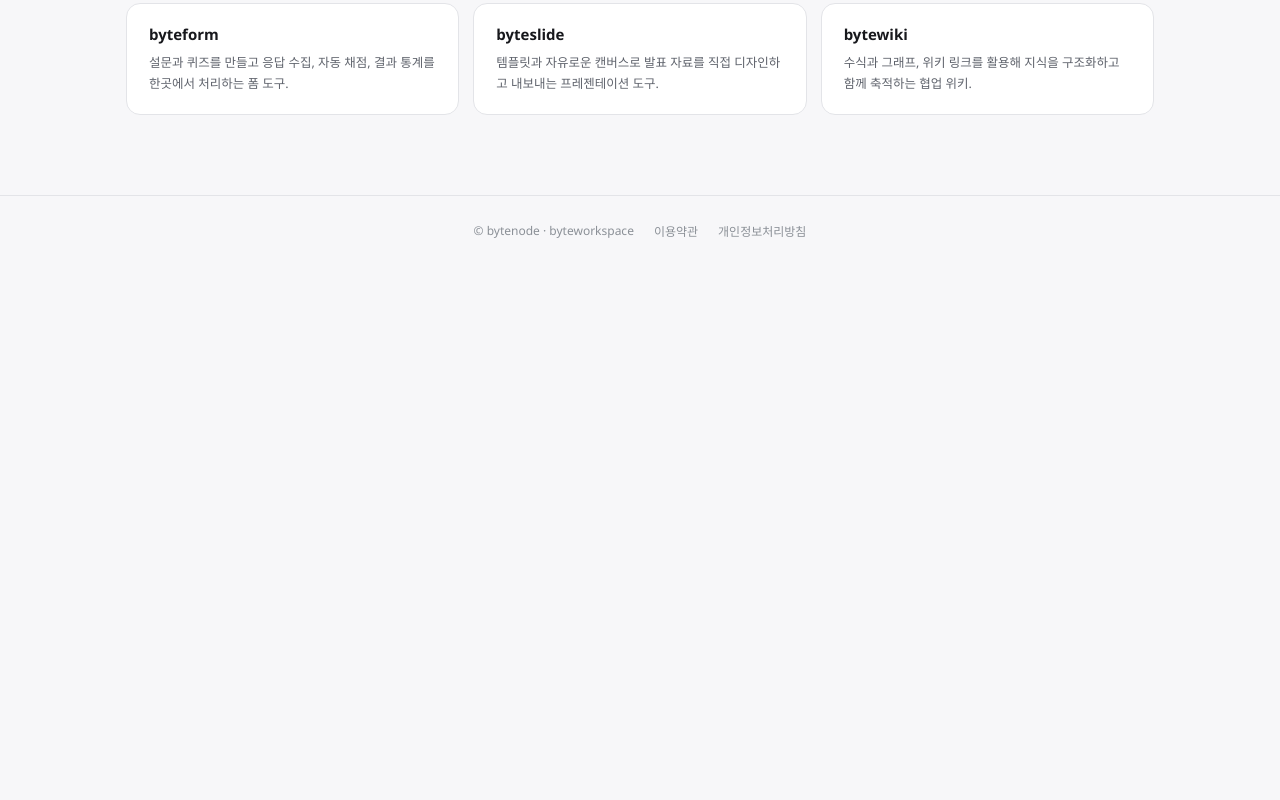
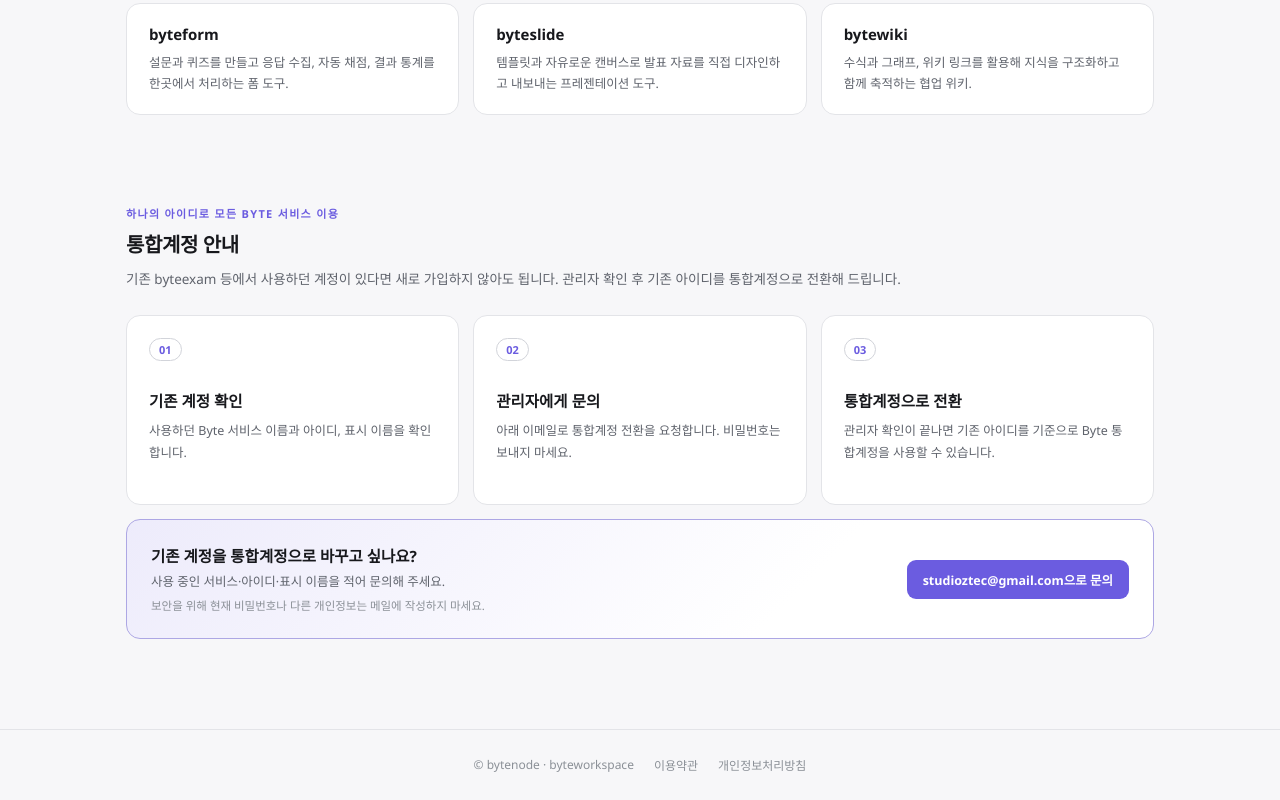
Before and after one commit to luxzbi/byteworkspace, a website: page public/index.html in a window 1280 px wide. Shown: the part 1414-2214 px from the top of the page. Before the commit the page ends 1680 px from the top, so only its background shows below. Drawn offline with Linux system fonts and the light colour scheme.

Commit message:
Add integrated account guide (#2)
Co-authored-by: scivillclub <serverscivill@outlook.com>

```diff
--- a/public/index.html
+++ b/public/index.html
@@ -23,6 +23,7 @@
     <img src="/wordmark.png" alt="Byte Workspace" class="brandwordmark">
   </div>
   <nav class="topnav">
+    <a href="#integrated-account">통합계정</a>
     <a href="https://bytenode-account.vercel.app/developer" target="_blank" rel="noopener">개발자</a>
     <a href="https://bytenode-account.vercel.app/terms" target="_blank" rel="noopener">약관</a>
   </nav>
@@ -107,6 +108,39 @@
       <article class="product"><b>bytewiki</b><span>수식과 그래프, 위키 링크를 활용해 지식을 구조화하고 함께 축적하는 협업 위키.</span></article>
     </div>
   </section>
+
+  <section class="account-guide" id="integrated-account" aria-labelledby="integratedAccountTitle">
+    <div class="section-kicker">하나의 아이디로 모든 Byte 서비스 이용</div>
+    <h2 id="integratedAccountTitle">통합계정 안내</h2>
+    <p class="section-lead">기존 byteexam 등에서 사용하던 계정이 있다면 새로 가입하지 않아도 됩니다. 관리자 확인 후 기존 아이디를 통합계정으로 전환해 드립니다.</p>
+
+    <div class="account-steps">
+      <article class="account-step">
+        <span class="step-num">01</span>
+        <b>기존 계정 확인</b>
+        <p>사용하던 Byte 서비스 이름과 아이디, 표시 이름을 확인합니다.</p>
+      </article>
+      <article class="account-step">
+        <span class="step-num">02</span>
+        <b>관리자에게 문의</b>
+        <p>아래 이메일로 통합계정 전환을 요청합니다. 비밀번호는 보내지 마세요.</p>
+      </article>
+      <article class="account-step">
+        <span class="step-num">03</span>
+        <b>통합계정으로 전환</b>
+        <p>관리자 확인이 끝나면 기존 아이디를 기준으로 Byte 통합계정을 사용할 수 있습니다.</p>
+      </article>
+    </div>
+
+    <div class="account-contact">
+      <div>
+        <b>기존 계정을 통합계정으로 바꾸고 싶나요?</b>
+        <span>사용 중인 서비스·아이디·표시 이름을 적어 문의해 주세요.</span>
+        <small>보안을 위해 현재 비밀번호나 다른 개인정보는 메일에 작성하지 마세요.</small>
+      </div>
+      <a class="support-mail" href="mailto:studioztec@gmail.com?subject=Byte%20통합계정%20전환%20문의">studioztec@gmail.com으로 문의</a>
+    </div>
+  </section>
 </main>
 
 <footer>
--- a/public/styles.css
+++ b/public/styles.css
@@ -69,7 +69,7 @@
 .hero-cta{margin-top:34px;display:flex;gap:12px;align-items:center;}
 
 /* ── 앱 그리드 ── */
-.apps,.how{max-width:1080px;margin:0 auto;padding:64px 26px 10px;}
+.apps,.how,.account-guide{max-width:1080px;margin:0 auto;padding:64px 26px 10px;}
 h2{font-size:20px;letter-spacing:-.4px;margin-bottom:20px;}
 .grid{display:grid;grid-template-columns:repeat(auto-fill,minmax(240px,1fr));gap:14px;}
 .card{
@@ -94,6 +94,32 @@
 .product-intro b{font-size:15px;color:var(--text)}
 .product-intro span{font-size:12.5px;color:var(--text2);line-height:1.7;}
 
+/* ── 통합계정 안내 ── */
+.account-guide{padding-top:10px;padding-bottom:90px;scroll-margin-top:76px;}
+.section-kicker{font-size:11px;font-weight:700;letter-spacing:.12em;text-transform:uppercase;color:var(--accent);margin-bottom:8px;}
+.account-steps{display:grid;grid-template-columns:repeat(3,1fr);gap:14px;margin-top:24px;}
+.account-step{
+  min-height:190px;background:var(--bg2);border:1px solid var(--border);border-radius:14px;padding:22px;
+  display:flex;flex-direction:column;align-items:flex-start;
+}
+.account-step .step-num{font-size:11px;font-weight:800;color:var(--accent);border:1px solid var(--border2);border-radius:999px;padding:3px 9px;margin-bottom:28px;}
+.account-step b{font-size:15.5px;}
+.account-step p{font-size:12.5px;color:var(--text2);line-height:1.75;margin-top:8px;}
+.account-contact{
+  margin-top:14px;border:1px solid color-mix(in srgb,var(--accent) 45%,var(--border));border-radius:14px;padding:24px;
+  background:linear-gradient(135deg,color-mix(in srgb,var(--accent) 12%,var(--bg2)),var(--bg2) 65%);
+  display:flex;align-items:center;justify-content:space-between;gap:24px;
+}
+.account-contact>div{display:flex;flex-direction:column;gap:5px;}
+.account-contact b{font-size:15.5px;}
+.account-contact span{font-size:12.5px;color:var(--text2);line-height:1.6;}
+.account-contact small{font-size:11.5px;color:var(--text3);line-height:1.5;}
+.support-mail{
+  flex:0 0 auto;border-radius:9px;padding:10px 16px;background:var(--accent);color:#fff;
+  font-size:12.5px;font-weight:700;transition:filter .15s,transform .15s;
+}
+.support-mail:hover{filter:brightness(1.08);transform:translateY(-1px);}
+
 footer{
   border-top:1px solid var(--border);padding:26px;display:flex;gap:20px;justify-content:center;
   font-size:12px;color:var(--text3);
@@ -103,4 +129,9 @@
 @media (max-width:640px){
   .topnav{display:none;}
   .hero-inner{padding:70px 22px 80px;}
+  .account-steps{grid-template-columns:1fr;}
+  .account-step{min-height:0;}
+  .account-step .step-num{margin-bottom:18px;}
+  .account-contact{align-items:flex-start;flex-direction:column;}
+  .support-mail{width:100%;text-align:center;}
 }
```
Also changed, not shown: test/account-guide.test.js (added, +24 -0 lines).
